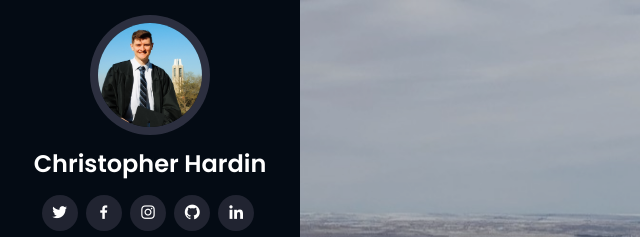
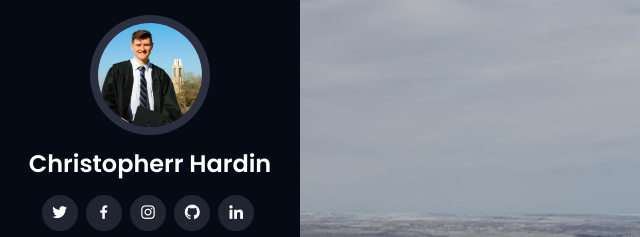
Before and after one commit to chrishardin/chrishardin.github.io, a plain HTML site: page index.html in a window 1280 px wide. Shown: the top 237 px of the page, 0-640 px from the left. Drawn offline with nearby package versions, Linux system fonts and the light colour scheme.

Commit message:
Update index.html

```diff
--- a/index.html
+++ b/index.html
@@ -46,7 +46,7 @@
 
       <div class="profile">
         <img src="assets/img/profile-img.png" alt="" class="img-fluid rounded-circle">
-        <h1 class="text-light"><a href="index.html">Christopher Hardin</a></h1>
+        <h1 class="text-light"><a href="index.html">Christopherr Hardin</a></h1>
         <div class="social-links mt-3 text-center">
           <a href="https://twitter.com/Chris09Hardin" class="twitter"><i class="bx bxl-twitter"></i></a>
           <a href="https://www.facebook.com/chris09hardin" class="facebook"><i class="bx bxl-facebook"></i></a>
```
